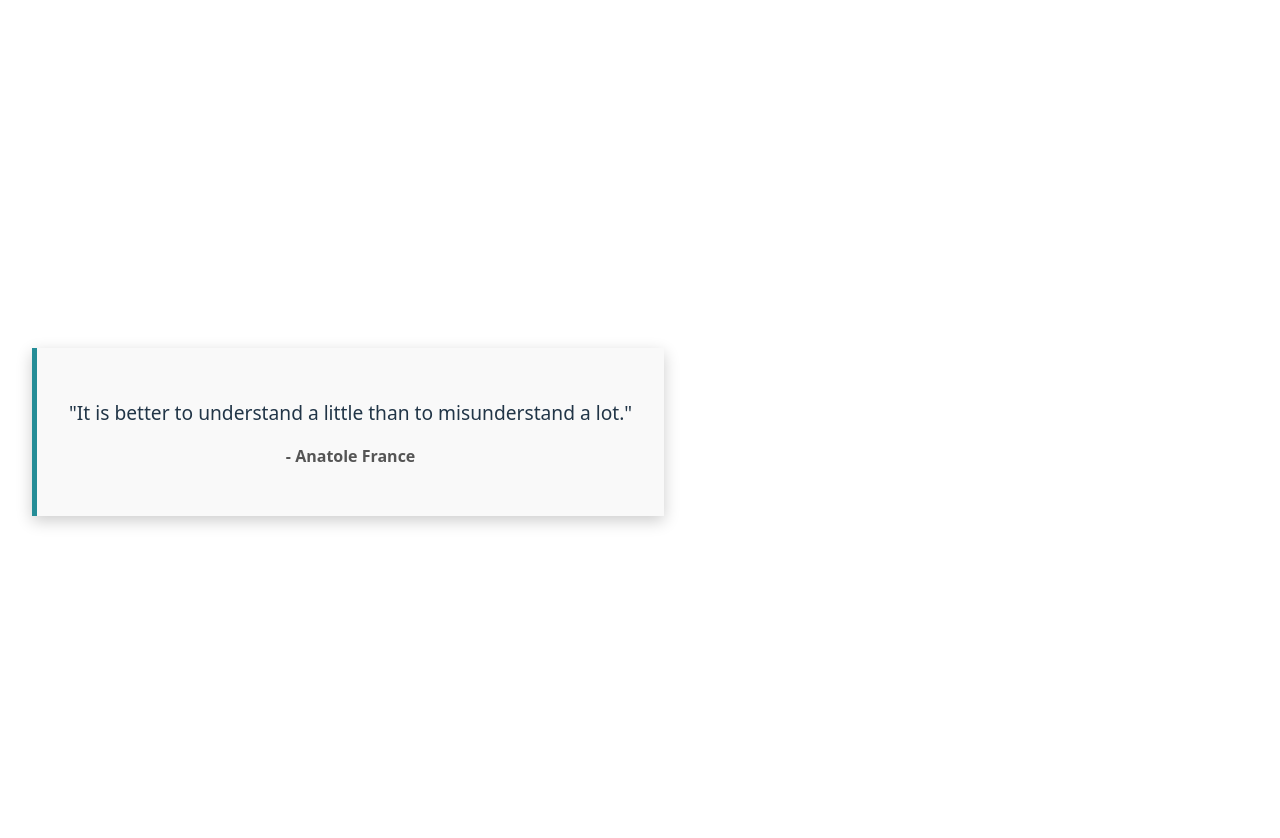
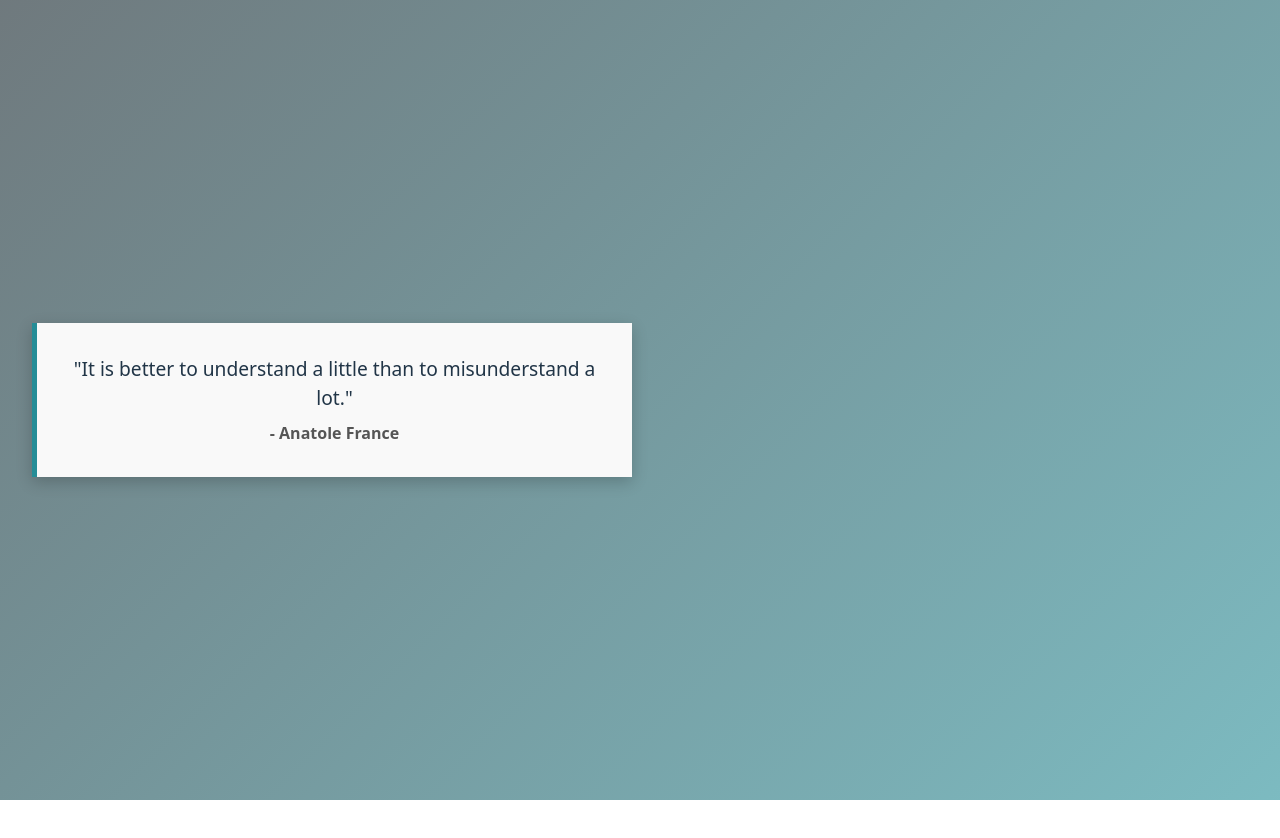
Before and after one commit to miaryl/p7_proyecto4, a React (Vite) app: page / in a window 1280 px wide. Shown: the top 838 px of the page. After the commit the page ends 800 px from the top, so only its background shows below. Built offline with nearby package versions, Linux system fonts and the light colour scheme; no server answers.

Commit message:
fixed branch

```diff
--- a/src/App.jsx
+++ b/src/App.jsx
@@ -1,4 +1,6 @@
-import Bg from './components/bg/Bg.jsx';
+import Bg from './components/bg/Bg.jsx'
+import React from 'react';
+import './App.css';
 import Quotes from './components/quotes/Quotes.jsx';
 
 
--- a/src/components/bg/Bg.css
+++ b/src/components/bg/Bg.css
@@ -1,12 +1,27 @@
 .bg {
+  position: fixed;
+  top: 0;
+  left: 0;
+  height: 100vh;
+  width: 100vw;
+  background: linear-gradient(135deg, #258d97 0%, #0f2027 100%);
   background-size: cover;
   background-position: center;
-  position: fixed;
-  height: 100vh;
-  width: 100vw;
   display: flex;
   justify-content: center;
   align-items: center;
+  padding: 2rem;
+  color: white;
   z-index: -1;
-  color: white;
 }
+
+.bg::after {
+  content: "";
+  position: absolute;
+  top: 0;
+  left: 0;
+  width: 100%;
+  height: 100%;
+  background: linear-gradient(135deg, rgba(15, 32, 39, 0.6), rgba(37, 141, 151, 0.6));
+  z-index: 1;
+}
--- a/src/components/bg/Bg.jsx
+++ b/src/components/bg/Bg.jsx
@@ -1,4 +1,5 @@
 import { use, useEffect, useState } from "react";
+import "./Bg.css";
 import "./Bg.css";
 
 export default function Bg() {
@@ -15,13 +16,14 @@
                     throw new Error("Network response was not ok");
                 }
                 const data = await response.json();
-                setBgImage(data.urls.full);
+                setBgImage(data.urls.regular);
             } catch (error) {
                 console.error("Error fetching background image:", error);
             }
         };
         fetchBgImage();
         }, [accessKey]);
+
     return (
         <div className="bg"
         style ={{
```
